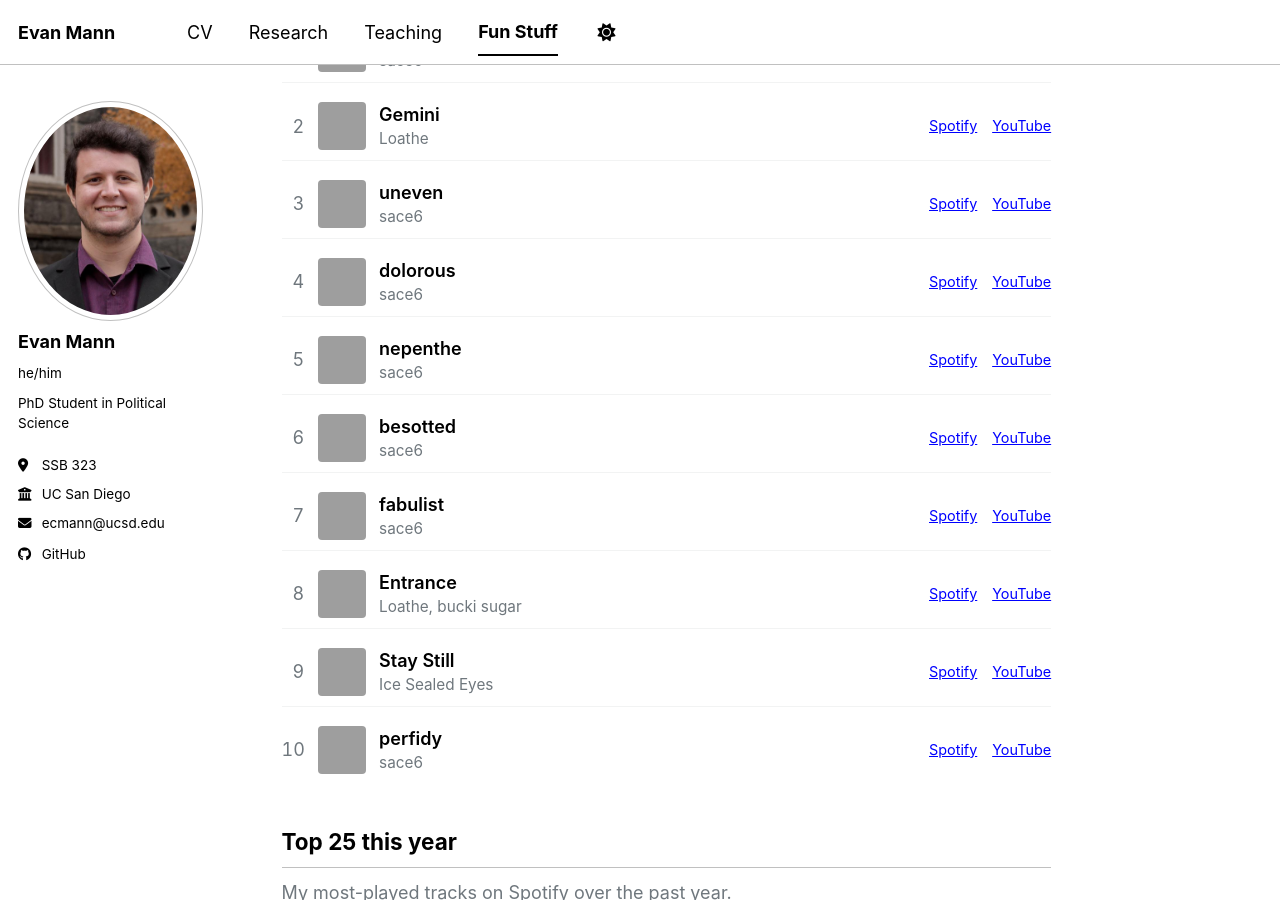
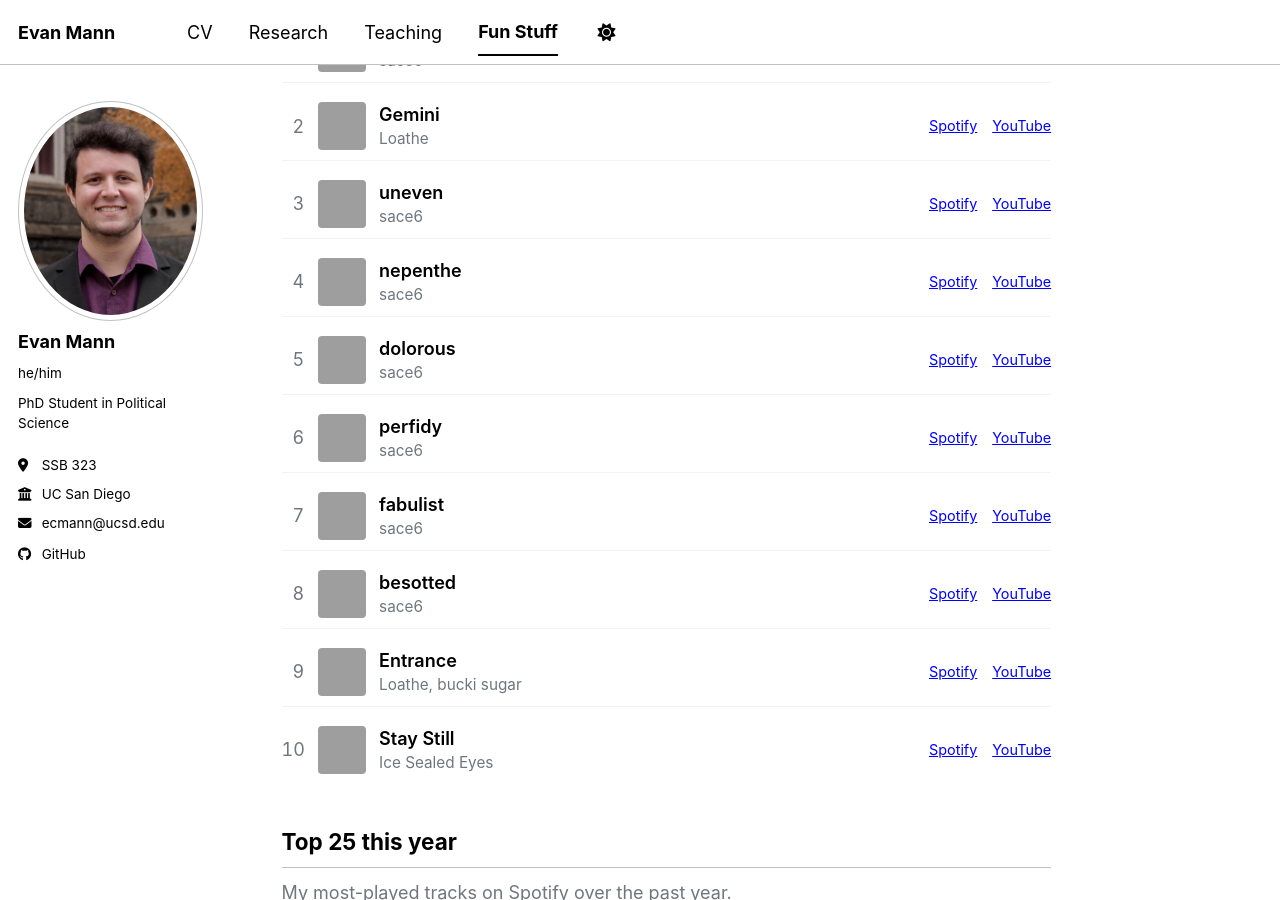
Before and after one commit to ecmannn/ecmannn.github.io, a Jekyll site: the page built from _pages/fun-stuff-music.md, in a window 1280 px wide and 900 px high, scrolled down 302 px, cut to the strip 0-900 px from the top of the window. Built offline with Jekyll 4.4.1, drawn with Linux system fonts in a browser that asks for light colours; a script bundle is joined from its source files by our own code; library files that are not in the unit come from our copies; part of the change alters nothing that is shown; some of the changed text lies outside the part shown; grey boxes are pictures that could not be loaded.

```diff
--- a/_data/spotify.json
+++ b/_data/spotify.json
@@ -1,5 +1,5 @@
 {
-  "fetched_at": "2026-07-22",
+  "fetched_at": "2026-07-27",
   "month": {
     "time_range": "short_term",
     "tracks": [
@@ -30,11 +30,21 @@
         "album": "brutalist",
         "album_art": "https://i.scdn.co/image/ab67616d00001e024664fbb38e7d81c9f2338983",
         "spotify_url": "https://open.spotify.com/track/2FV7Ci0Fx2UgH0KOZQuRoM",
-        "youtube_video_id": "sblRS6kgiyU",
-        "youtube_url": "https://www.youtube.com/watch?v=sblRS6kgiyU"
+        "youtube_video_id": "QnrZJqIfhbA",
+        "youtube_url": "https://www.youtube.com/watch?v=QnrZJqIfhbA"
       },
       {
         "rank": 4,
+        "name": "nepenthe",
+        "artist": "sace6",
+        "album": "brutalist",
+        "album_art": "https://i.scdn.co/image/ab67616d00001e024664fbb38e7d81c9f2338983",
+        "spotify_url": "https://open.spotify.com/track/25jsM8QzO8gg4uo0p0wNjf",
+        "youtube_video_id": "P94t0pDat3U",
+        "youtube_url": "https://www.youtube.com/watch?v=P94t0pDat3U"
+      },
+      {
+        "rank": 5,
         "name": "dolorous",
         "artist": "sace6",
         "album": "brutalist",
@@ -44,24 +54,14 @@
         "youtube_url": "https://www.youtube.com/watch?v=ejY4L3PohpM"
       },
       {
-        "rank": 5,
-        "name": "nepenthe",
+        "rank": 6,
+        "name": "perfidy",
         "artist": "sace6",
         "album": "brutalist",
         "album_art": "https://i.scdn.co/image/ab67616d00001e024664fbb38e7d81c9f2338983",
-        "spotify_url": "https://open.spotify.com/track/25jsM8QzO8gg4uo0p0wNjf",
-        "youtube_video_id": "P94t0pDat3U",
-        "youtube_url": "https://www.youtube.com/watch?v=P94t0pDat3U"
-      },
-      {
-        "rank": 6,
-        "name": "besotted",
-        "artist": "sace6",
-        "album": "brutalist",
-        "album_art": "https://i.scdn.co/image/ab67616d00001e024664fbb38e7d81c9f2338983",
-        "spotify_url": "https://open.spotify.com/track/2ujCkCa8ncEhOT5G1uIunZ",
-        "youtube_video_id": "qb13oCjicKc",
-        "youtube_url": "https://www.youtube.com/watch?v=qb13oCjicKc"
+        "spotify_url": "https://open.spotify.com/track/2TGBq8L3nkgm0hBnLGItKw",
+        "youtube_video_id": "7VPmgfVzKyM",
+        "youtube_url": "https://www.youtube.com/watch?v=7VPmgfVzKyM"
       },
       {
         "rank": 7,
@@ -75,6 +75,16 @@
       },
       {
         "rank": 8,
+        "name": "besotted",
+        "artist": "sace6",
+        "album": "brutalist",
+        "album_art": "https://i.scdn.co/image/ab67616d00001e024664fbb38e7d81c9f2338983",
+        "spotify_url": "https://open.spotify.com/track/2ujCkCa8ncEhOT5G1uIunZ",
+        "youtube_video_id": "qb13oCjicKc",
+        "youtube_url": "https://www.youtube.com/watch?v=qb13oCjicKc"
+      },
+      {
+        "rank": 9,
         "name": "Entrance",
         "artist": "Loathe, bucki sugar",
         "album": "A Stranger To You",
@@ -84,7 +94,7 @@
         "youtube_url": "https://www.youtube.com/watch?v=aRjpJmg3Rz4"
       },
       {
-        "rank": 9,
+        "rank": 10,
         "name": "Stay Still",
         "artist": "Ice Sealed Eyes",
         "album": "Tape 1: Far Away",
@@ -92,16 +102,6 @@
         "spotify_url": "https://open.spotify.com/track/4DmOY29ltxyg8uN4Ydx7Hb",
         "youtube_video_id": "_Xsg9P0f2ng",
         "youtube_url": "https://www.youtube.com/watch?v=_Xsg9P0f2ng"
-      },
-      {
-        "rank": 10,
-        "name": "perfidy",
-        "artist": "sace6",
-        "album": "brutalist",
-        "album_art": "https://i.scdn.co/image/ab67616d00001e024664fbb38e7d81c9f2338983",
-        "spotify_url": "https://open.spotify.com/track/2TGBq8L3nkgm0hBnLGItKw",
-        "youtube_video_id": "7VPmgfVzKyM",
-        "youtube_url": "https://www.youtube.com/watch?v=7VPmgfVzKyM"
       }
     ]
   },
@@ -243,7 +243,7 @@
         "name": "In the Name of the Father",
         "artist": "PRESIDENT",
         "album": "King Of Terrors",
-        "album_art": "https://i.scdn.co/image/ab67616d00001e02dd96ed79ad68a9f311300d51",
+        "album_art": "https://i.scdn.co/image/ab67616d00001e021eb7db24e3908b358e76b308",
         "spotify_url": "https://open.spotify.com/track/6BiS7gcDbvELNrAa0OcI4P",
         "youtube_video_id": "iSrotkQCACg",
         "youtube_url": "https://www.youtube.com/watch?v=iSrotkQCACg"
```
